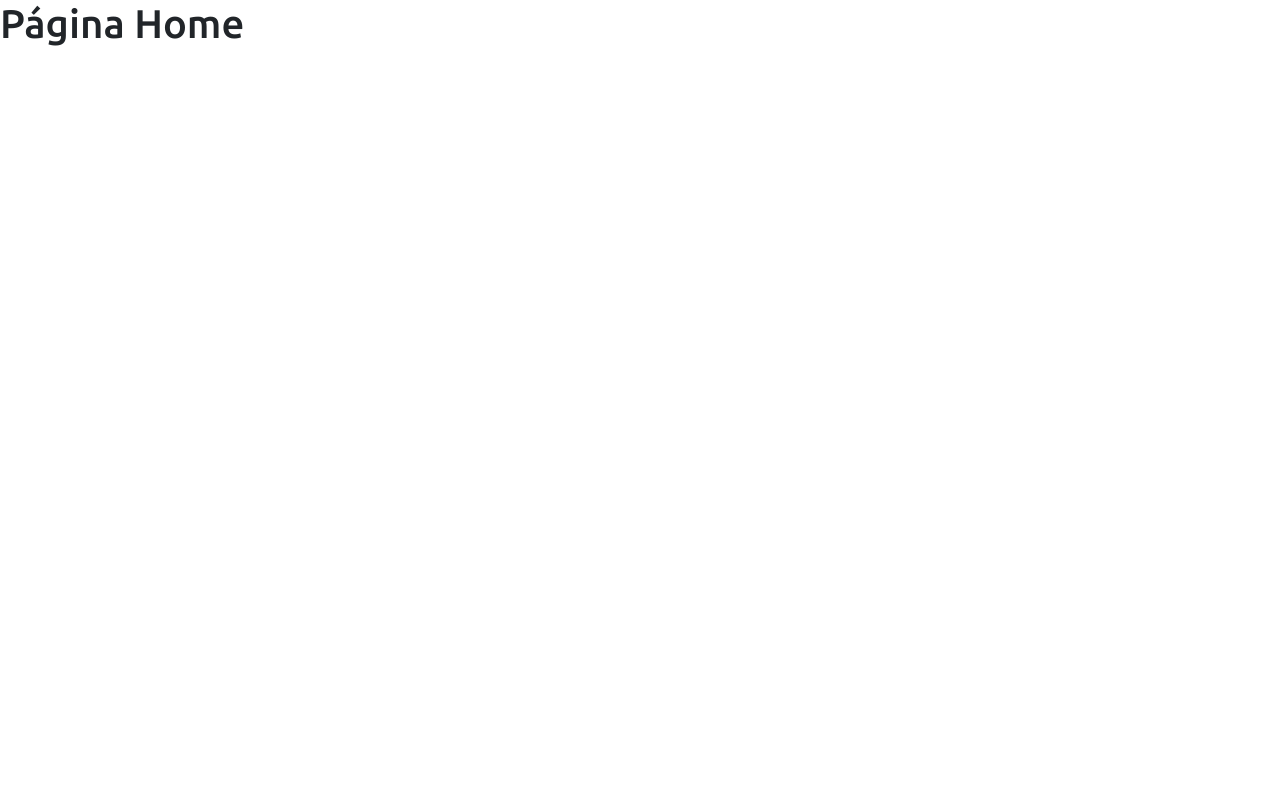
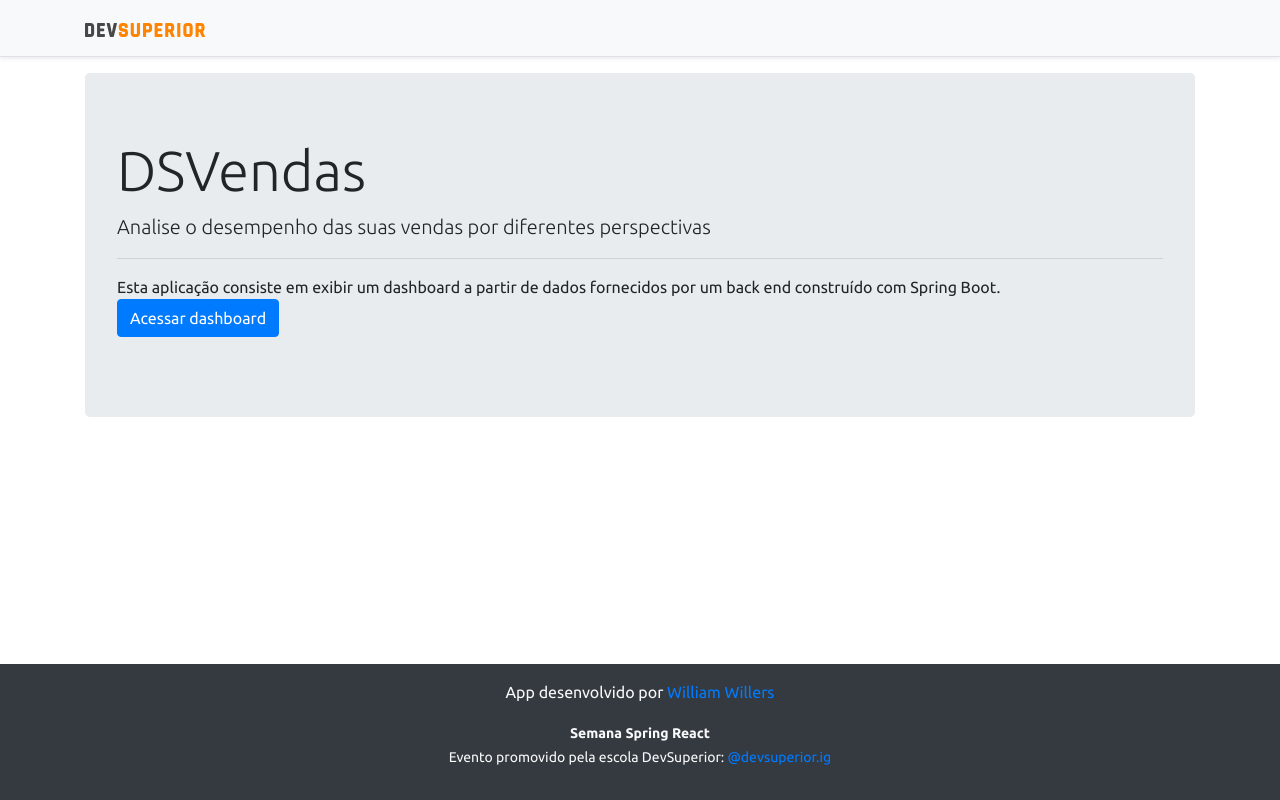
Before and after one commit to Wwillers/dsvendas-sds3, a React (Create React App) app in the folder frontend/: page / in a window 1280 px wide. Built offline with nearby package versions, Linux system fonts and the light colour scheme.

Commit message:
Home, navigation

```diff
--- a/frontend/src/components/NavBar/index.tsx
+++ b/frontend/src/components/NavBar/index.tsx
@@ -1,11 +1,14 @@
 import ImgDsDark from 'assets/img/ds-dark.svg';
+import { Link } from 'react-router-dom';
 
 function NavBar() {
   return (
     <div className="d-flex flex-column flex-md-row align-items-center p-3 px-md-4 mb-3 bg-light border-bottom shadow-sm">
       <div className="container">
         <nav className="my-2 my-md-0 mr-md-3">
-          <img src={ImgDsDark} alt="DevSuperior" width="120" />
+          <Link to="/">
+            <img src={ImgDsDark} alt="DevSuperior" width="120" />
+          </Link>
         </nav>
       </div>
     </div>
--- a/frontend/src/pages/Home/index.tsx
+++ b/frontend/src/pages/Home/index.tsx
@@ -1,9 +1,32 @@
+import Footer from 'components/Footer';
+import NavBar from 'components/NavBar';
+import { Link } from 'react-router-dom';
+
 const Home = () => {
   return (
-    <div>
-      <h1>Página Home</h1>
-    </div>
-  )
-}
+    <>
+      <header>
+        <NavBar />
+      </header>
+      <section className="container">
+        <div className="jumbotron">
+          <h1 className="display-4">DSVendas</h1>
+          <p className="lead">
+            Analise o desempenho das suas vendas por diferentes perspectivas
+          </p>
+          <hr />
+          <p>
+            Esta aplicação consiste em exibir um dashboard a partir de dados
+            fornecidos por um back end construído com Spring Boot. <br />
+            <Link className="btn btn-primary btn-large" to="/dashboard">
+              Acessar dashboard
+            </Link>
+          </p>
+        </div>
+      </section>
+      <Footer />
+    </>
+  );
+};
 
 export default Home;
```
